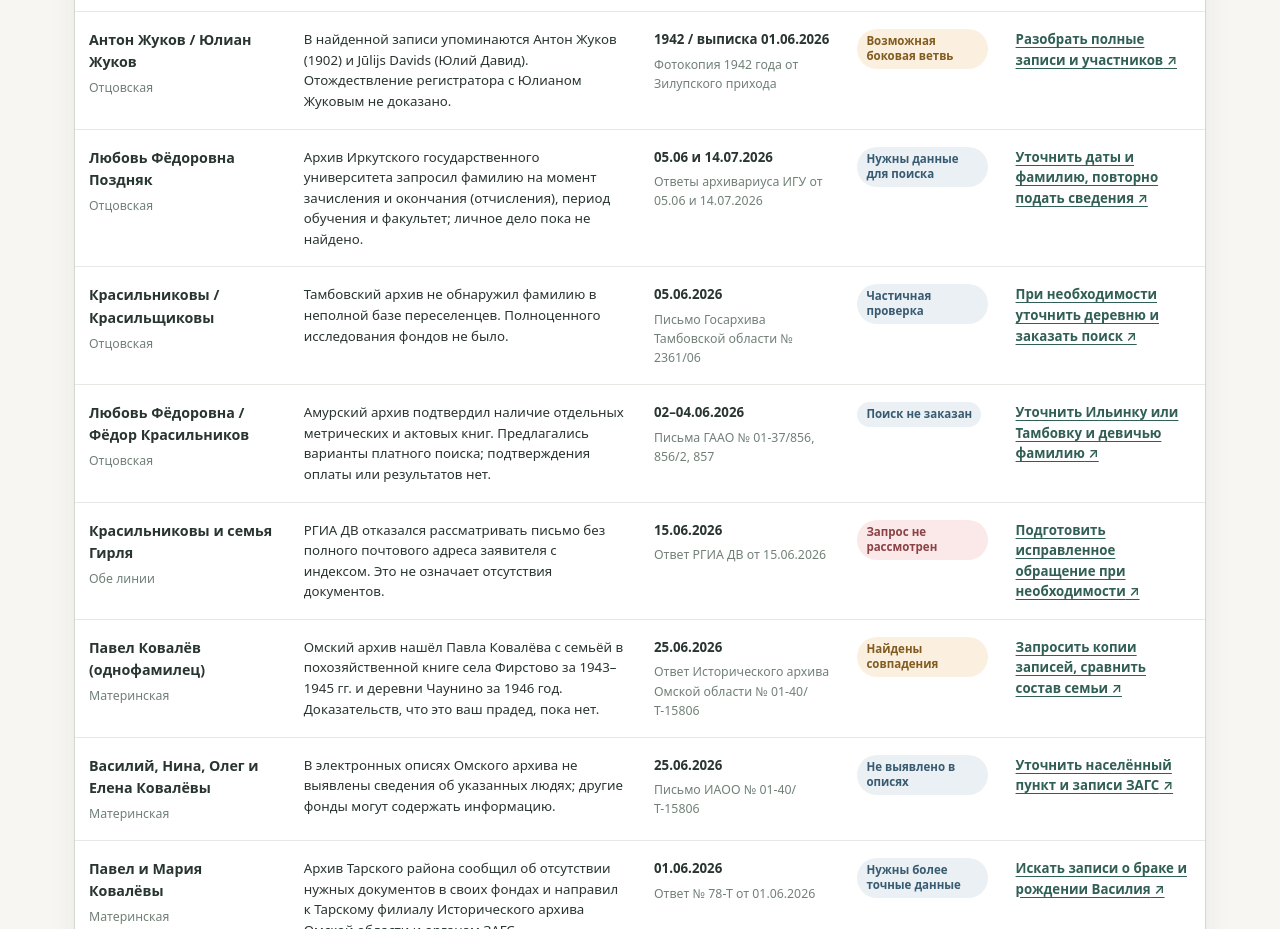
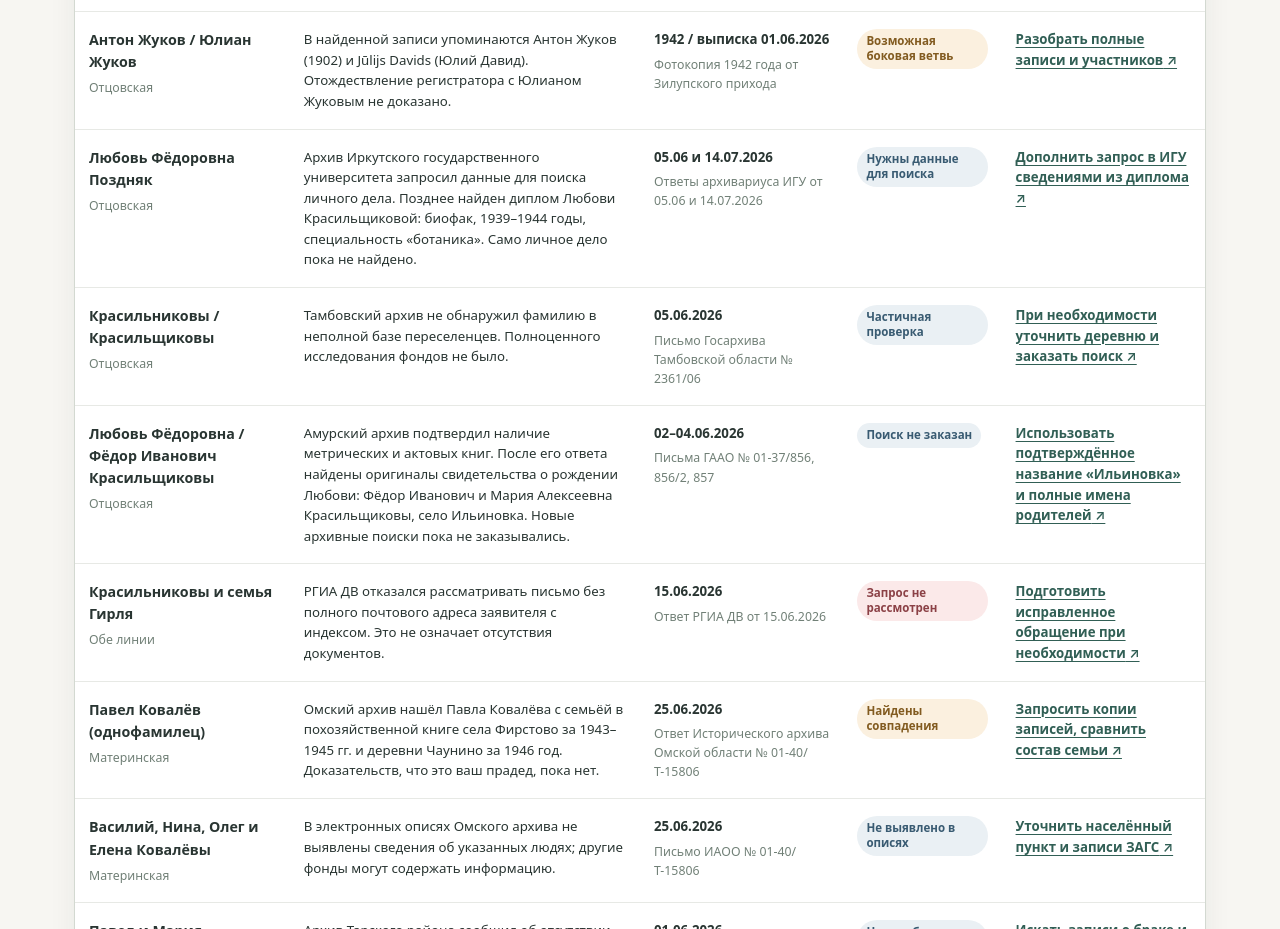
Before and after one commit to annapozdn/apozdn, a plain HTML site: page family-tree/docs.html in a window 1280 px wide. Shown: the part 4560-5489 px from the top of the page. Drawn offline with Linux system fonts and the light colour scheme.

Commit message:
Genealogy research: reconcile archive follow-ups with verified personal documents and Ilyinovka

```diff
--- a/family-tree/docs.html
+++ b/family-tree/docs.html
@@ -220,10 +220,10 @@
 <td data-label="Дальше"><a href="https://raduraksti.arhivi.lv/" target="_blank" rel="noopener noreferrer">Разобрать полные записи и участников<span aria-hidden="true"> ↗</span></a></td></tr>
 <tr data-kind="requires" data-branch="p">
 <td data-label="Человек и линия"><strong>Любовь Фёдоровна Поздняк</strong><small>Отцовская</small></td>
-<td data-label="Что выяснили">Архив Иркутского государственного университета запросил фамилию на момент зачисления и окончания (отчисления), период обучения и факультет; личное дело пока не найдено.</td>
+<td data-label="Что выяснили">Архив Иркутского государственного университета запросил данные для поиска личного дела. Позднее найден диплом Любови Красильщиковой: биофак, 1939–1944 годы, специальность «ботаника». Само личное дело пока не найдено.</td>
 <td data-label="Когда и где"><span class="when">05.06 и 14.07.2026</span><small>Ответы архивариуса ИГУ от 05.06 и 14.07.2026</small></td>
 <td data-label="Статус"><span class="status status-requires">Нужны данные для поиска</span></td>
-<td data-label="Дальше"><a href="https://isu.ru/" target="_blank" rel="noopener noreferrer">Уточнить даты и фамилию, повторно подать сведения<span aria-hidden="true"> ↗</span></a></td></tr>
+<td data-label="Дальше"><a href="https://isu.ru/" target="_blank" rel="noopener noreferrer">Дополнить запрос в ИГУ сведениями из диплома<span aria-hidden="true"> ↗</span></a></td></tr>
 <tr data-kind="notfound" data-branch="p">
 <td data-label="Человек и линия"><strong>Красильниковы / Красильщиковы</strong><small>Отцовская</small></td>
 <td data-label="Что выяснили">Тамбовский архив не обнаружил фамилию в неполной базе переселенцев. Полноценного исследования фондов не было.</td>
@@ -231,11 +231,11 @@
 <td data-label="Статус"><span class="status status-notfound">Частичная проверка</span></td>
 <td data-label="Дальше"><a href="https://tambovarchiv.ru/" target="_blank" rel="noopener noreferrer">При необходимости уточнить деревню и заказать поиск<span aria-hidden="true"> ↗</span></a></td></tr>
 <tr data-kind="requires" data-branch="p">
-<td data-label="Человек и линия"><strong>Любовь Фёдоровна / Фёдор Красильников</strong><small>Отцовская</small></td>
-<td data-label="Что выяснили">Амурский архив подтвердил наличие отдельных метрических и актовых книг. Предлагались варианты платного поиска; подтверждения оплаты или результатов нет.</td>
+<td data-label="Человек и линия"><strong>Любовь Фёдоровна / Фёдор Иванович Красильщиковы</strong><small>Отцовская</small></td>
+<td data-label="Что выяснили">Амурский архив подтвердил наличие метрических и актовых книг. После его ответа найдены оригиналы свидетельства о рождении Любови: Фёдор Иванович и Мария Алексеевна Красильщиковы, село Ильиновка. Новые архивные поиски пока не заказывались.</td>
 <td data-label="Когда и где"><span class="when">02–04.06.2026</span><small>Письма ГААО № 01-37/856, 856/2, 857</small></td>
 <td data-label="Статус"><span class="status status-requires">Поиск не заказан</span></td>
-<td data-label="Дальше"><a href="https://amurarhiv.ru/" target="_blank" rel="noopener noreferrer">Уточнить Ильинку или Тамбовку и девичью фамилию<span aria-hidden="true"> ↗</span></a></td></tr>
+<td data-label="Дальше"><a href="https://amurarhiv.ru/" target="_blank" rel="noopener noreferrer">Использовать подтверждённое название «Ильиновка» и полные имена родителей<span aria-hidden="true"> ↗</span></a></td></tr>
 <tr data-kind="rejected" data-branch="all">
 <td data-label="Человек и линия"><strong>Красильниковы и семья Гирля</strong><small>Обе линии</small></td>
 <td data-label="Что выяснили">РГИА ДВ отказался рассматривать письмо без полного почтового адреса заявителя с индексом. Это не означает отсутствия документов.</td>
```
